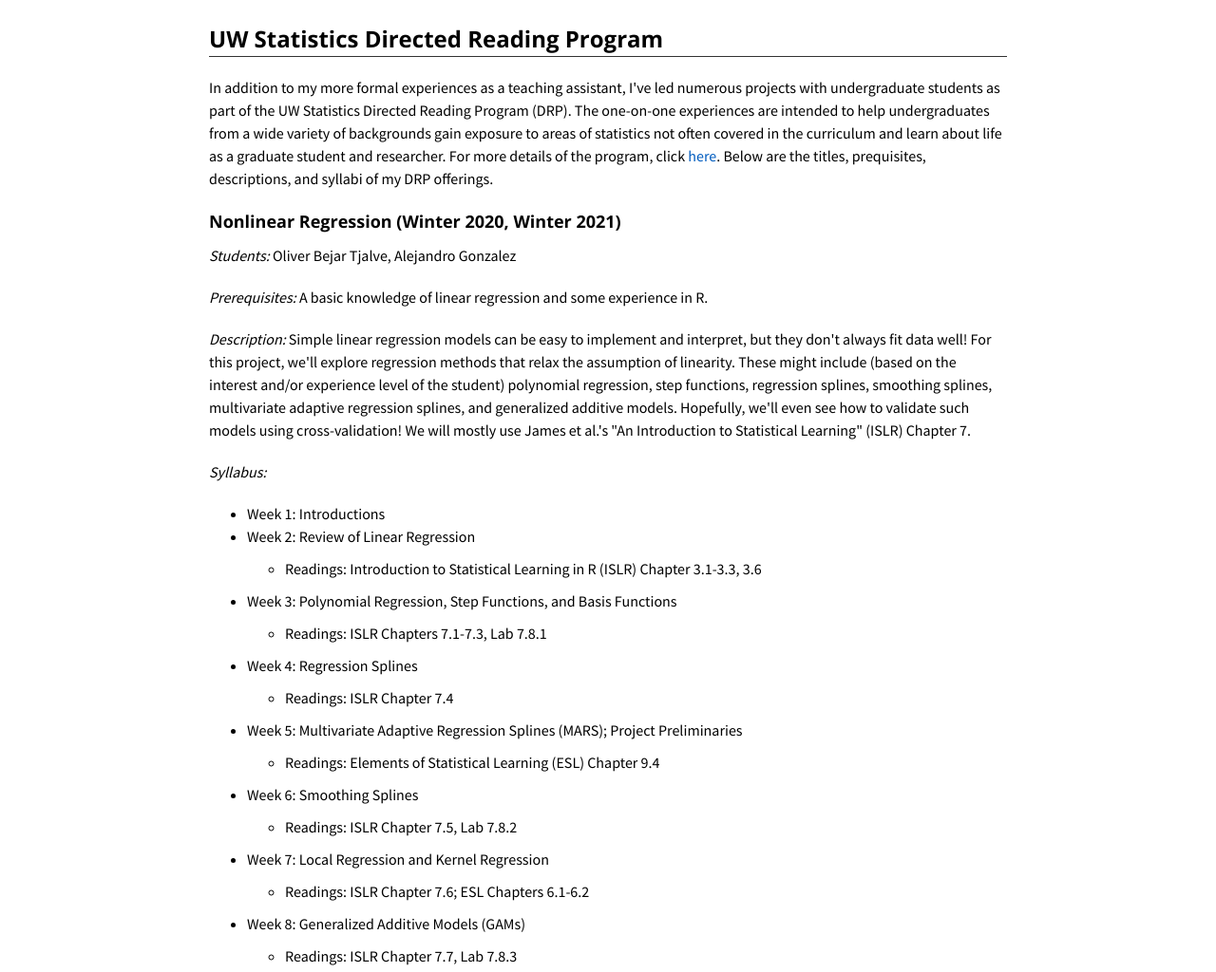
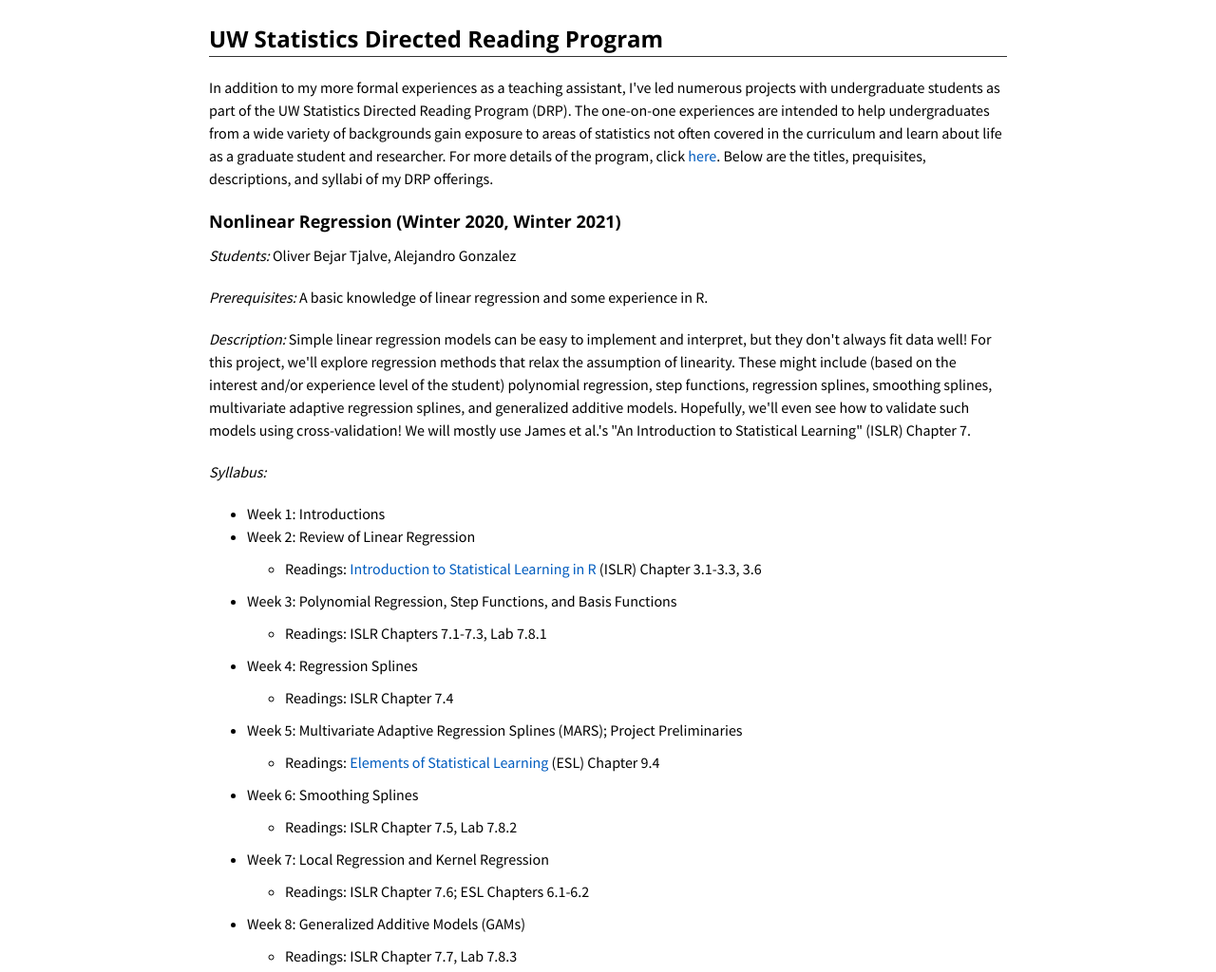
Before and after one commit to pearce790/pearce790.github.io, a plain HTML site: page drp.html in a window 1280 px wide. Shown: the part 73-1097 px from the top of the page at 95% size. Drawn offline with nearby package versions, Linux system fonts and the light colour scheme.

Commit message:
Update drp.html

```diff
--- a/drp.html
+++ b/drp.html
@@ -61,7 +61,7 @@
               <li>Week 1: Introductions</li>
               <li>Week 2: Review of Linear Regression</li>
                 <ul>
-                  <li>Readings: Introduction to Statistical Learning in R (ISLR) Chapter 3.1-3.3, 3.6</li>
+                  <li>Readings: <a href="https://statlearning.com/ISLR%20Seventh%20Printing.pdf">Introduction to Statistical Learning in R</a> (ISLR) Chapter 3.1-3.3, 3.6</li>
                 </ul>
               <li>Week 3: Polynomial Regression, Step Functions, and Basis Functions </li>
                 <ul>
@@ -73,7 +73,7 @@
                 </ul>
               <li>Week 5: Multivariate Adaptive Regression Splines (MARS); Project Preliminaries</li>
                 <ul>
-                  <li>Readings: Elements of Statistical Learning (ESL) Chapter 9.4</li>
+                  <li>Readings: <a href="https://web.stanford.edu/~hastie/Papers/ESLII.pdf">Elements of Statistical Learning</a> (ESL) Chapter 9.4</li>
                 </ul>
               <li>Week 6: Smoothing Splines</li>
                 <ul>
```
